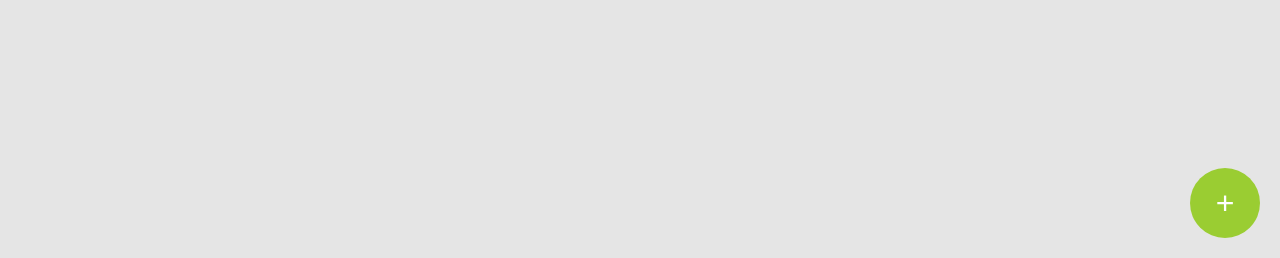
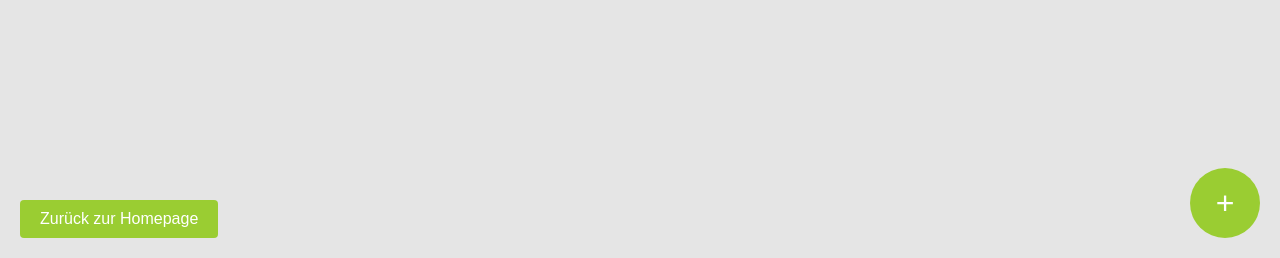
Before and after one commit to cmgoersch/my_first_django_project, a Django app: page /mylist/ in a window 1280 px wide. Shown: the part 542-800 px from the top of the page. Run offline with Django 5.2, Linux system fonts and the light colour scheme; data comes from the database, SQL or seed files in the repository.

Commit message:
back button created

```diff
--- a/mylist/static/css/styles.css
+++ b/mylist/static/css/styles.css
@@ -207,3 +207,21 @@ header {
     cursor: pointer;
     margin-left: 10px; /* Abstand zwischen Checkbox und Löschen-Button */
 }
+
+.back-button {
+    position: fixed;
+    bottom: 20px;
+    left: 20px;
+    background-color: yellowgreen;
+    color: white;
+    padding: 10px 20px;
+    border: none;
+    border-radius: 4px;
+    cursor: pointer;
+    font-size: 16px;
+    transition: background-color 0.3s;
+}
+
+.back-button:hover {
+    background-color: purple; /* oder eine Farbe deiner Wahl */
+}
--- a/mylist/templates/shopping_list.html
+++ b/mylist/templates/shopping_list.html
@@ -37,7 +37,7 @@
     <div id="itemModal" class="modal">
         <div class="modal-content">
             <h2>Neues Element hinzufügen</h2>
-            <input type="hidden" id="csrfTokenInput" value="{{ csrf_token }}"> <!-- CSRF-Token -->
+            <input type="hidden" id="csrfTokenInput" value="{{ csrf_token }}">
             <input type="text" id="itemNameInput" placeholder="Elementname">
             <div style="margin-top: 20px;">
                 <button onclick="addItem()">Hinzufügen</button>
@@ -55,6 +55,9 @@
         </div>
     </div>
 
+    <!-- Zurück-Button -->
+    <button class="back-button" onclick="window.location.href='/'">Zurück zur Homepage</button>
+
     <!-- JavaScript -->
     <script src="{% static 'js/scripts.js' %}"></script>
 </body>
```
